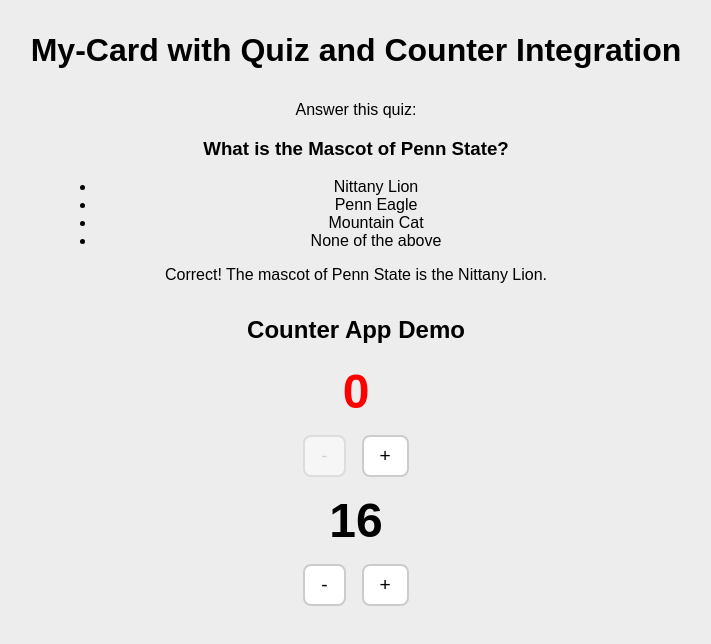
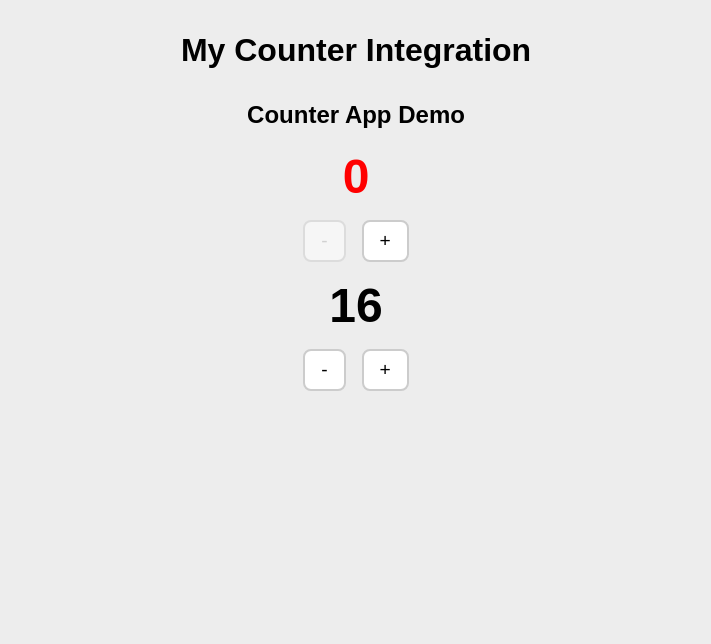
Before and after one commit to AAfwan1/counter-app, a website with bundled scripts: page index.html in a window 1280 px wide. Shown: the whole page, without its empty margins (284-995 px from the left). Built offline with nearby package versions, Linux system fonts and the light colour scheme.

Commit message:
update 2 HW 6

```diff
--- a/index.html
+++ b/index.html
@@ -32,29 +32,7 @@
 </head>
 
 <body>
-  <h1>My-Card with Quiz and Counter Integration</h1>
-
-  <section>
-    <my-card
-      title="Penn State Quiz"
-      subtitle="Test Your Knowledge!"
-      image="https://brand.psu.edu/images/backgrounds/veritcal-1-mark_registered.png"
-      details="Below is a multiple-choice quiz."
-      fancy
-    >
-      <p>Answer this quiz:</p>
-      <multiple-choice>
-        <h3 slot="question">What is the Mascot of Penn State?</h3>
-        <ul slot="answers">
-          <li>Nittany Lion</li>
-          <li>Penn Eagle</li>
-          <li>Mountain Cat</li>
-          <li>None of the above</li>
-        </ul>
-        <p slot="feedback">Correct! The mascot of Penn State is the Nittany Lion.</p>
-      </multiple-choice>
-    </my-card>
-  </section>
+  <h1>My Counter Integration</h1>
 
   <section>
     <h2>Counter App Demo</h2>
```
